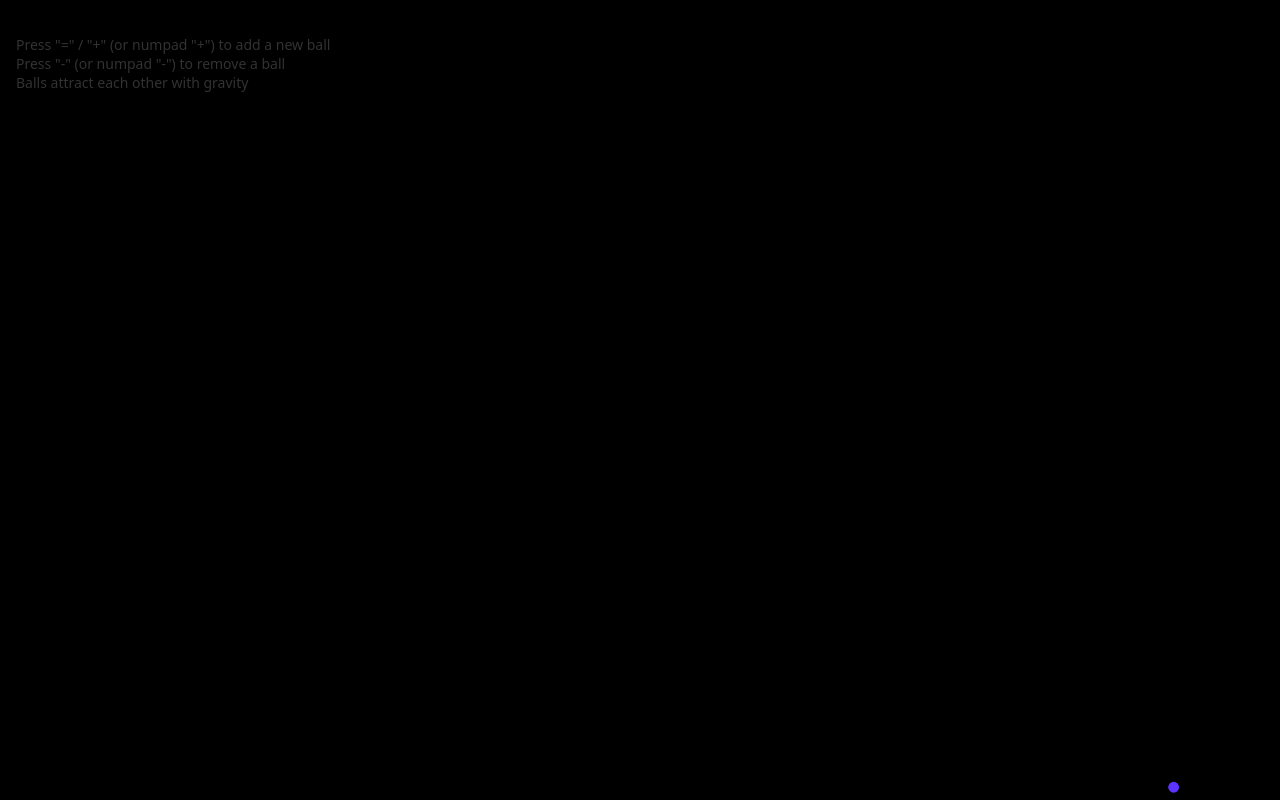
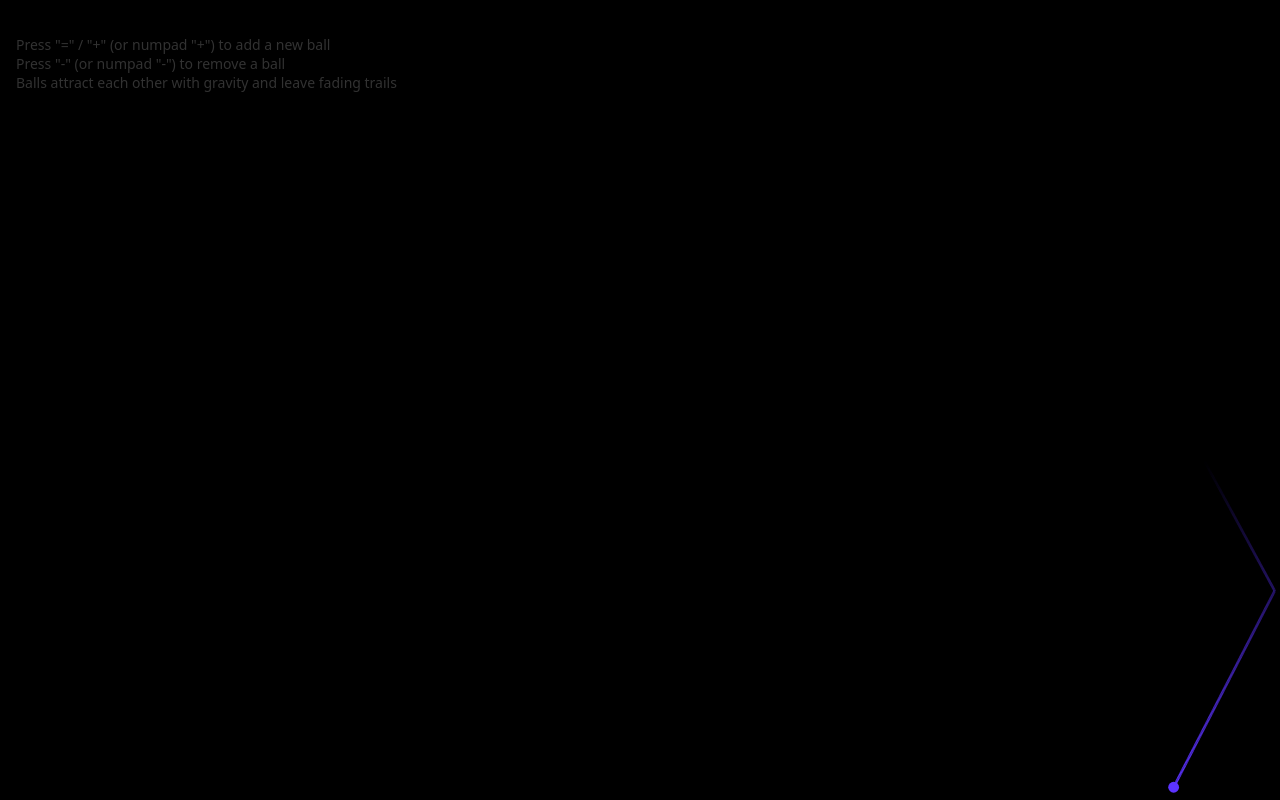
Before and after one commit to PKSpeleo/gravitation, a plain HTML site: page index.html in a window 1280 px wide. Drawn offline with Linux system fonts and the light colour scheme.

Commit message:
chore: add tracks

```diff
--- a/index.html
+++ b/index.html
@@ -45,7 +45,7 @@
 <div class="hint">
     Press "=" / "+" (or numpad "+") to add a new ball
     Press "-" (or numpad "-") to remove a ball
-    Balls attract each other with gravity
+    Balls attract each other with gravity and leave fading trails
 </div>
 
 <script>
@@ -79,6 +79,10 @@
         // Hard limit on ball count to avoid huge performance drops
         const MAX_BALLS = 120;
 
+        // Trail settings
+        const TRAIL_DURATION = 5000; // ms, full fade-out time
+        const TRAIL_MIN_DISTANCE = 0.5; // minimal movement before adding a new trail point
+
         function randomInRange(min, max) {
             return min + Math.random() * (max - min);
         }
@@ -103,7 +107,10 @@
             const hue = Math.floor(Math.random() * 360);
             const color = `hsl(${hue}, 100%, 60%)`;
 
-            return { x, y, vx, vy, radius, mass, color };
+            // Trail points: array of { x, y, t }
+            const trail = [];
+
+            return { x, y, vx, vy, radius, mass, color, trail };
         }
 
         function addBall() {
@@ -124,20 +131,17 @@
         // Add one initial ball so the screen is not empty
         addBall();
 
-        // Keyboard handling: plus / minus independent of keyboard layout
+        // Keyboard handling: plus / minus independent of keyboard layout and Shift
         window.addEventListener("keydown", (event) => {
-            const key = event.key;
             const code = event.code;
 
             const isPlus =
-                key === "+" ||
-                code === "NumpadAdd" ||
-                code === "Equal";
+                code === "Equal" ||
+                code === "NumpadAdd";
 
             const isMinus =
-                key === "-" ||
-                code === "NumpadSubtract" ||
-                code === "Minus";
+                code === "Minus" ||
+                code === "NumpadSubtract";
 
             if (isPlus) {
                 addBall();
@@ -148,7 +152,34 @@
 
         let lastTime = performance.now();
 
-        function update(dt) {
+        function updateTrail(ball, timeMs) {
+            const trail = ball.trail;
+            if (!trail) {
+                return;
+            }
+
+            // Remove points older than TRAIL_DURATION
+            while (trail.length > 0 && (timeMs - trail[0].t) > TRAIL_DURATION) {
+                trail.shift();
+            }
+
+            const lastPoint = trail[trail.length - 1];
+            if (!lastPoint) {
+                trail.push({ x: ball.x, y: ball.y, t: timeMs });
+                return;
+            }
+
+            const dx = ball.x - lastPoint.x;
+            const dy = ball.y - lastPoint.y;
+            const dist2 = dx * dx + dy * dy;
+
+            // Only add a new point if the ball moved enough
+            if (dist2 >= TRAIL_MIN_DISTANCE * TRAIL_MIN_DISTANCE) {
+                trail.push({ x: ball.x, y: ball.y, t: timeMs });
+            }
+        }
+
+        function update(dt, timeMs) {
             const n = balls.length;
 
             // Reset accelerations for each frame
@@ -188,7 +219,7 @@
                 }
             }
 
-            // Integrate velocities and positions
+            // Integrate velocities, positions and update trails
             for (let i = 0; i < n; i++) {
                 const b = balls[i];
 
@@ -214,13 +245,55 @@
                     b.y = canvas.height - b.radius;
                     b.vy = -b.vy * BOUNCE_DAMPING;
                 }
+
+                updateTrail(b, timeMs);
             }
         }
 
-        function draw() {
+        function drawTrail(ball, timeMs) {
+            const trail = ball.trail;
+            if (!trail || trail.length < 2) {
+                return;
+            }
+
+            // Line width is 4 times smaller than ball diameter: diameter / 4 = radius / 2
+            const width = Math.max(ball.radius / 2, 1);
+            ctx.lineWidth = width;
+            ctx.strokeStyle = ball.color;
+
+            for (let i = 1; i < trail.length; i++) {
+                const p0 = trail[i - 1];
+                const p1 = trail[i];
+
+                const age = timeMs - p1.t;
+                if (age >= TRAIL_DURATION) {
+                    continue;
+                }
+
+                const alpha = 1 - age / TRAIL_DURATION;
+                if (alpha <= 0) {
+                    continue;
+                }
+
+                ctx.globalAlpha = alpha;
+                ctx.beginPath();
+                ctx.moveTo(p0.x, p0.y);
+                ctx.lineTo(p1.x, p1.y);
+                ctx.stroke();
+            }
+
+            ctx.globalAlpha = 1;
+            ctx.lineWidth = 1;
+        }
+
+        function draw(timeMs) {
             ctx.clearRect(0, 0, canvas.width, canvas.height);
 
             for (const b of balls) {
+                // Draw trail first so the ball is on top
+                drawTrail(b, timeMs);
+
+                // Draw the ball
                 ctx.beginPath();
                 ctx.arc(b.x, b.y, b.radius, 0, Math.PI * 2);
                 ctx.fillStyle = b.color;
@@ -241,8 +314,8 @@
                 dt = 3;
             }
 
-            update(dt);
-            draw();
+            update(dt, time);
+            draw(time);
             requestAnimationFrame(loop);
         }
 
```
